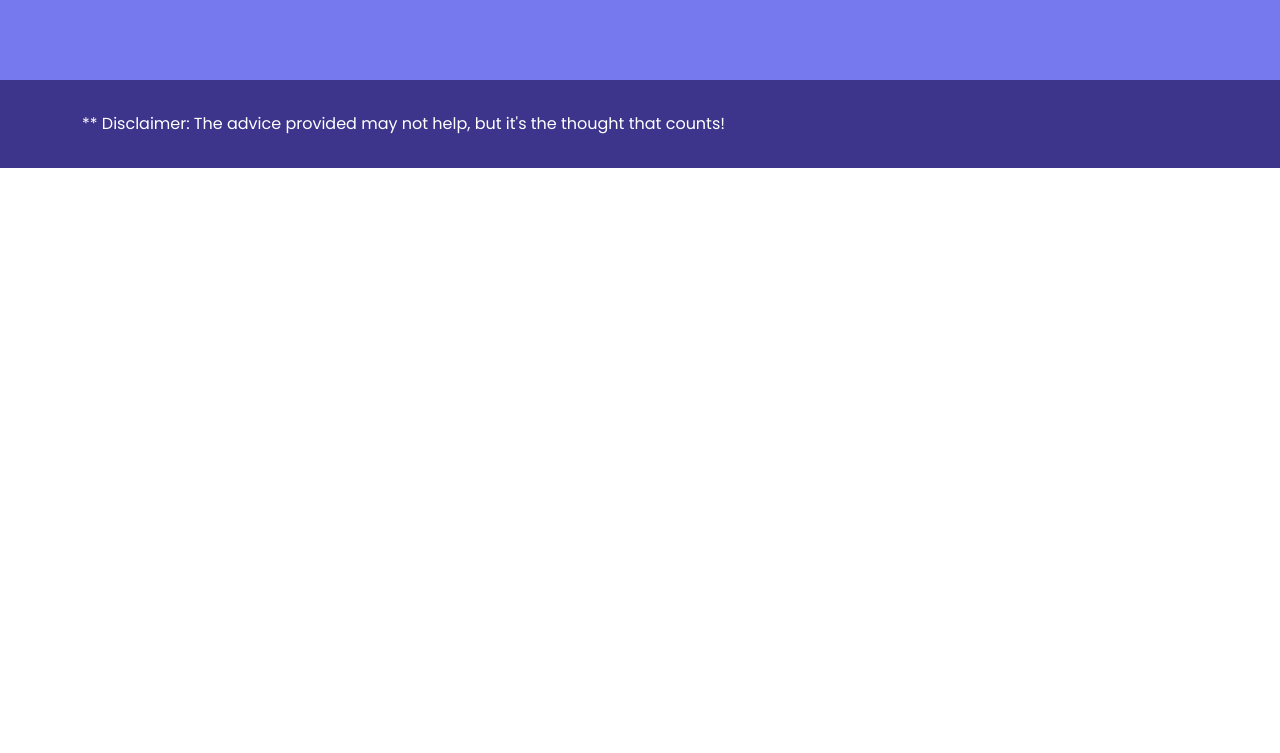
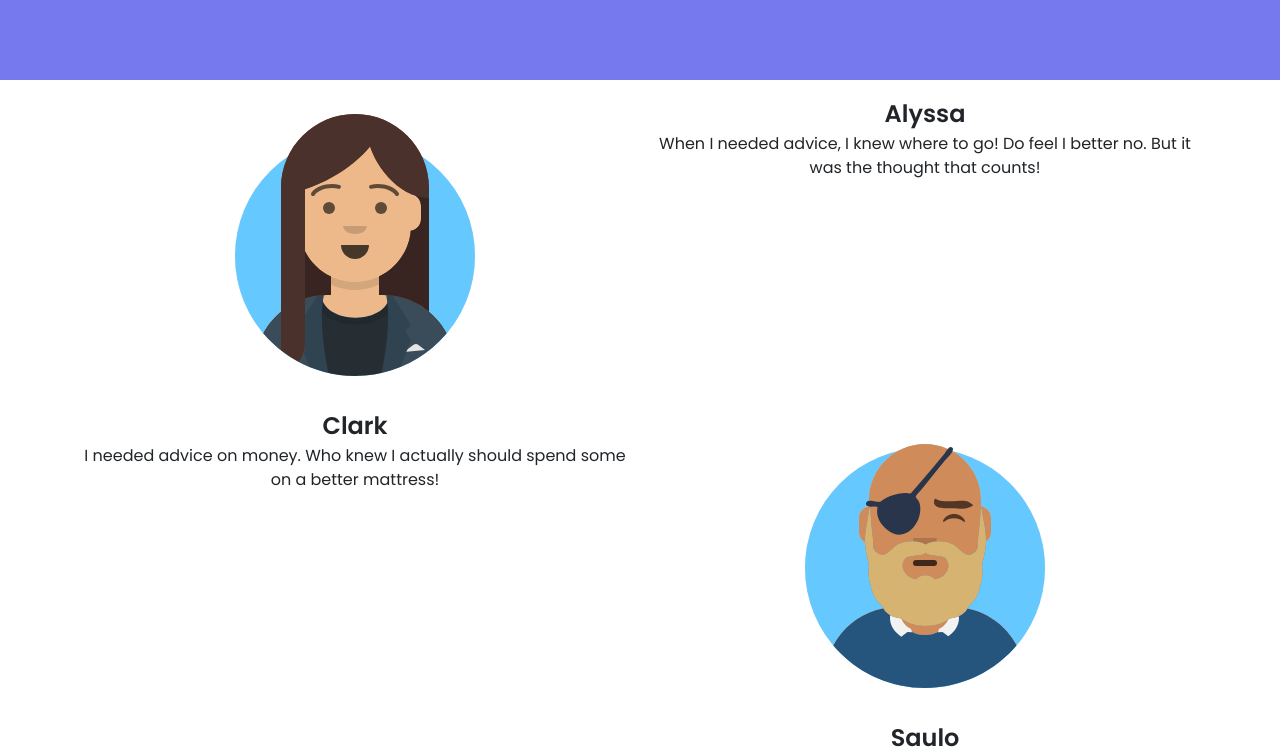
Before and after one commit to BrandonMok/advice-app, a React (Create React App) app: page / in a window 1280 px wide. Shown: the part 720-1473 px from the top of the page. Before the commit the page ends 888 px from the top, so only its background shows below. Built offline with nearby package versions, Linux system fonts and the light colour scheme.

Commit message:
conditional rendering fun!

```diff
--- a/src/App.js
+++ b/src/App.js
@@ -1,19 +1,51 @@
 import './App.scss';
 import Header from './components/header';
 import Banner from './components/banner';
-import Testimonials from './components/testimonials';
+import Testimonial from './components/testimonial';
 import Footer from './components/footer';
+
+import Icon1 from './icons/profile1.svg';
+import Icon2 from './icons/profile2.svg';
+import Icon3 from './icons/profile3.svg';
+
 
 // https://api.adviceslip.com/
 // can give random one
 // or can use user query for it
 
 function App() {
+  const testimonialData = [
+    {
+      id: 1,
+      icon: Icon1,
+      name: "Alyssa",
+      desc: 'When I needed advice, I knew where to go! Do feel I better no. But it was the thought that counts!',
+      order: true
+    },
+    {
+      id: 2,
+      icon: Icon2,
+      name: "Clark",
+      desc: 'I needed advice on money. Who knew I actually should spend some on a better mattress!',
+      order: false
+    },
+    {
+      id: 3,
+      icon: Icon3,
+      name: "Saulo",
+      desc: "Was looking for the best way to wash jeans. Turn them outside in! Who would've thought!",
+      order: true
+    }
+  ];
+
+
   return (
     <div className="App">
       <Header />
       <Banner />
-      {/* <Testimonials /> */}
+      <Testimonial td={testimonialData[0]} />
+      <Testimonial td={testimonialData[1]} />
+      <Testimonial td={testimonialData[2]} />
       <Footer />
     </div>
   );
--- a/src/components/testimonial.js
+++ b/src/components/testimonial.js
@@ -1,18 +1,45 @@
+import React from "react";
+// import PropTypes from 'prop-types';
 
-export default function Tesimonial({userImg, name, desc}) {
+export default function Testimonial({td}) {
+    const orderLayoutModifier = td.order ? '' : 'testimonial--order2';
+
     return (
-        <div className="testimonial">
+        <div className={`testimonial ${orderLayoutModifier}`}>
             <div className="testimonial__container container">
                 <div className="row">
-                    <div className="col-12">
-                        <img src={userImg} alt='Avatar' />
-                    </div>
-                    <div className="col-12">
-                        <div className="testimonial__container__name">{name}</div>
-                        <div className="testimonial__container__desc">{desc}</div>
-                    </div>
+                    {td.order ? (
+                        <>
+                            <div className="col-12 col-md-6">
+                                <img src={td.icon} alt='Avatar' />
+                            </div>
+                            <div className="col-12 col-md-6">
+                                <div className="testimonial__container__name">{td.name}</div>
+                                <div className="testimonial__container__desc">{td.desc}</div>
+                            </div>
+                        </>
+                    ) : (
+                        <>
+                            <div className="col-12 col-md-6">
+                                <div className="testimonial__container__name">{td.name}</div>
+                                <div className="testimonial__container__desc">{td.desc}</div>
+                            </div>
+                            <div className="col-12 col-md-6">
+                                <img src={td.icon} alt='Avatar' />
+                            </div>
+                        </>
+                        )
+                    }
                 </div>
             </div>
         </div>
     );
 }
+
+// Testimonial.propTypes = {
+//     id: PropTypes.number,
+//     icon: PropTypes.string,
+//     name: PropTypes.string,
+//     desc: PropTypes.string,
+//     order: PropTypes.bool
+// }
--- a/src/components/testimonials.js
+++ /dev/null
@@ -1,20 +0,0 @@
-import Testimonial from './testimonial';
-import Icon1 from '../icons/profile1.svg';
-import Icon2 from '../icons/profile2.svg';
-import Icon3 from '../icons/profile3.svg';
-
-export default function Testimonials() {
-    return (
-        <div className="testimonials container">
-            <div className="testimonials__box1">
-                <Testimonial userImg={Icon1} name='Alyssa' desc='When I needed advice, I knew where to go! Do feel I better no. But it was the thought that counts!' />
-            </div>
-            <div className="testimonials__box2">
-                <Testimonial userImg={Icon2} name='Clark' desc='I needed advice on money. Who knew I actually should spend some on a better mattress!' />
-            </div>
-            <div className="testimonials__box3">
-                <Testimonial userImg={Icon3} name='Saulo' desc="Was looking for the best way to wash jeans. Turn them outside in! Who would've thought!" />
-            </div>
-        </div>
-    );
-}
--- a/src/styles/_testimonials.scss
+++ b/src/styles/_testimonials.scss
@@ -1,27 +1,9 @@
-.testimonials {
-    display: grid;
-    grid-template-columns: repeat(5, 1fr);
-    grid-template-rows: repeat(9, 1fr);
-    grid-column-gap: 0px;
-    grid-row-gap: 0px;
-    padding: 2rem 0;
-
-    &__box1 {
-        grid-area: 2 / 1 / 5 / 3;
-    }
-
-    &__box2 {
-        grid-area: 3 / 4 / 6 / 6;
-    }
-
-    &__box3 {
-        grid-area: 7 / 2 / 10 / 4;
-    }
-}
-
-
 .testimonial {
     padding: 1rem 2rem;
+
+    // &--order2 {
+    //     background-color: blue;
+    // }
 
     &__container {
         text-align: center;
```
